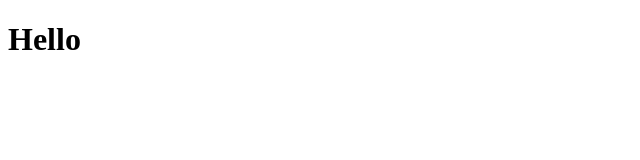
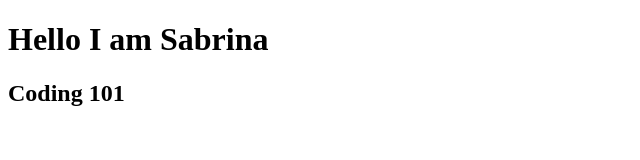
Before and after one commit to SabrinaAllen-Cohart2/week1-setup-Sabrina-Allen, a plain HTML site: page index.html in a window 1280 px wide. Shown: the whole page, without its empty margins (0-640 px from the left). Drawn offline with Linux system fonts and the light colour scheme.

Commit message:
add <h2>

```diff
--- a/index.html
+++ b/index.html
@@ -6,7 +6,8 @@
     <title>Document</title>
 </head>
 <body>
-    <header><h1>Hello</h1></header>
+    <header><h1>Hello I am Sabrina</h1></header>
+    <h2>Coding 101</h2>
 
 </body>
 </html>
```
Also changed, not shown: 1 other file.
